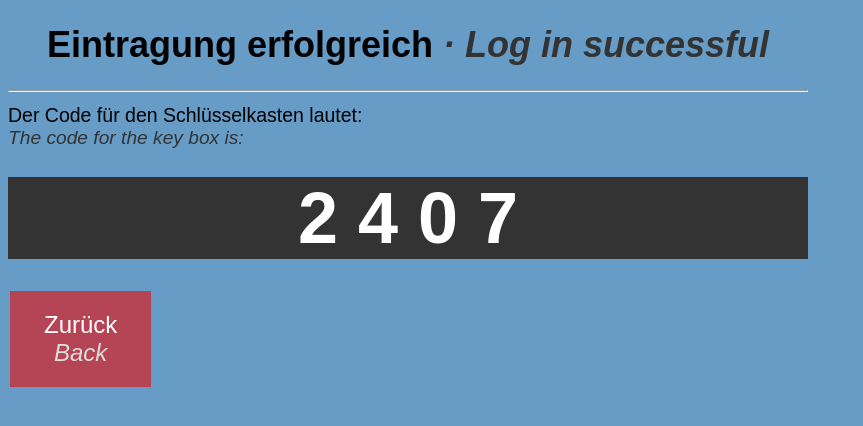
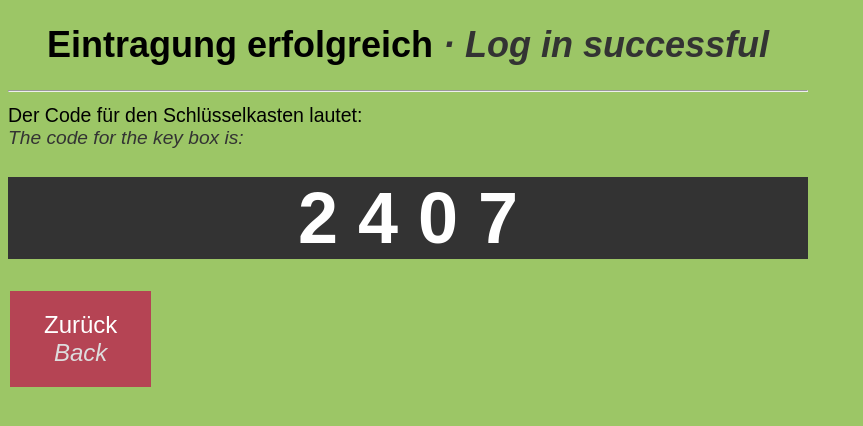
Before and after one commit to jknappe/access-log, a Flask app: page /ascend_success in a window 1280 px wide. Shown: the top 426 px of the page, without its empty margins (0-863 px from the left). Run offline with Flask 2, Linux system fonts and the light colour scheme; some libraries are stand-ins or nearby versions.

Commit message:
adds green background to success pages and adjusts invalif page color

```diff
--- a/templates/ascend_success.html
+++ b/templates/ascend_success.html
@@ -1,6 +1,9 @@
 {% extends 'base.html' %}
 
 {% block head %}
+<style>
+    body {background-color: #9CC666;}
+   </style>
     <title>Eintragung erfolgreich · Log in successful</title>
 {% endblock %}
 
--- a/templates/descend_success.html
+++ b/templates/descend_success.html
@@ -1,6 +1,9 @@
 {% extends 'base.html' %}
 
 {% block head %}
+<style>
+    body {background-color: #9CC666;}
+   </style>
 <title>Austragung erfolgreich · Log off successful</title>
 {% endblock %}
 
--- a/templates/invalid.html
+++ b/templates/invalid.html
@@ -2,7 +2,7 @@
 
 {% block head %}
 <style>
-    body {background-color: #ff0f0f;}
+    body {background-color: #C6669C;}
    </style>
 <title>Ungültiger Dongle · Invalid dongle</title>
 {% endblock %}
```
Also changed, not shown: access-log.db.
